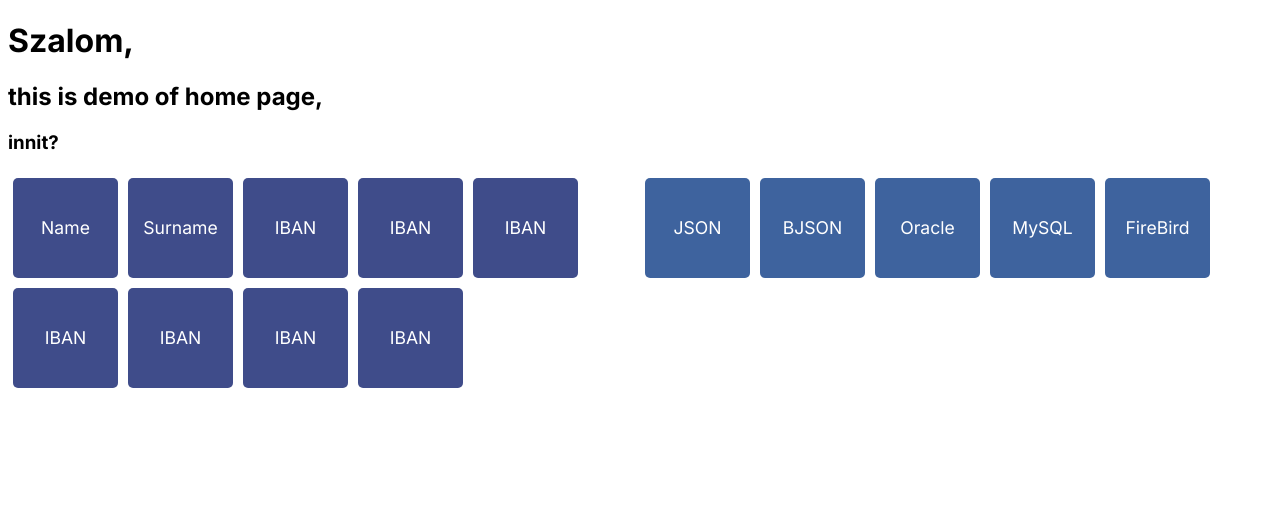
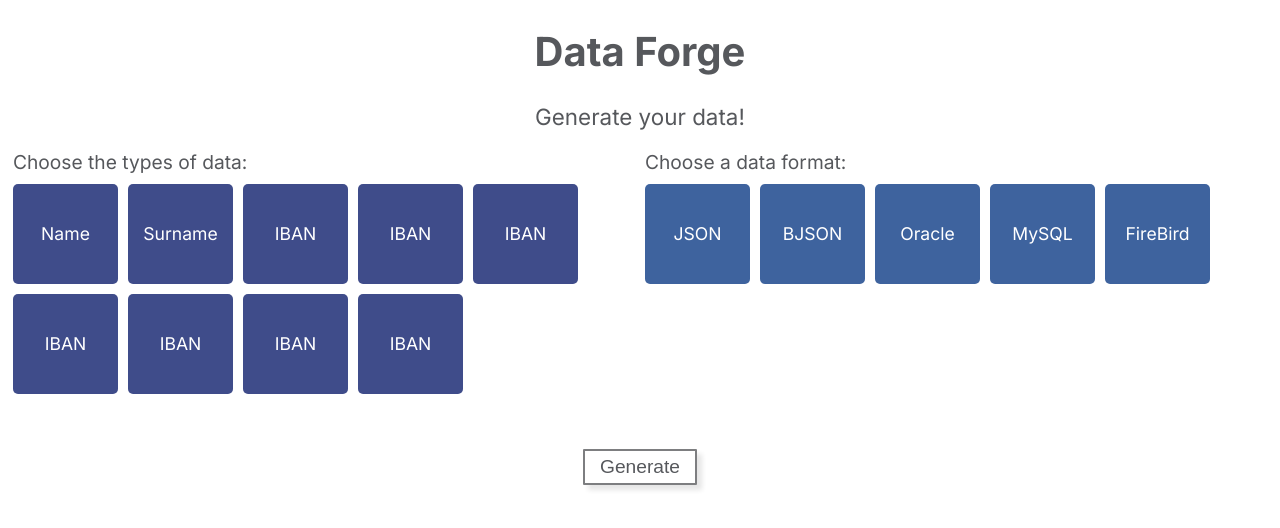
Before and after one commit to Krupahombre/DataForge, a Next.js app in the folder frontend/: page / in a window 1280 px wide. Shown: the top 528 px of the page. Built offline with nearby package versions, Linux system fonts and the light colour scheme.

Commit message:
1.6 - added main component and new layout

```diff
--- a/frontend/src/app/components/AllFormats.js
+++ b/frontend/src/app/components/AllFormats.js
@@ -2,18 +2,31 @@
 import styled from "styled-components";
 import SingleSquare from "./SingleSquare";
 
+const StyledMainDiv = styled.div`
+  max-width: 50%;
+`;
+
 const StyledAllSquaresDiv = styled.div`
   display: flex;
-  max-width: 50%;
   flex-wrap: wrap;
   height: auto;
   justify-content: flex-start;
   align-itmes: flex-start;
 `;
 
+const StyledInfo = styled.label`
+  display: flex;
+  align-itmes: center;
+  margin-bottom: 5px;
+  font-size: 1.2rem;
+  color: rgb(86, 88, 92);
+  margin-left: 5px;
+`;
+
 export default function AllFormats() {
   return (
-    <>
+    <StyledMainDiv>
+      <StyledInfo>Choose a data format:</StyledInfo>
       <StyledAllSquaresDiv>
         <SingleSquare title="JSON" color={"rgb(62, 99, 158)"} />
         <SingleSquare title="BJSON" color={"rgb(62, 99, 158)"} />
@@ -21,6 +34,6 @@
         <SingleSquare title="MySQL" color={"rgb(62, 99, 158)"} />
         <SingleSquare title="FireBird" color={"rgb(62, 99, 158)"} />
       </StyledAllSquaresDiv>
-    </>
+    </StyledMainDiv>
   );
 }
--- a/frontend/src/app/components/AllRecordsSquares.js
+++ b/frontend/src/app/components/AllRecordsSquares.js
@@ -2,15 +2,28 @@
 import styled from "styled-components";
 import SingleSquare from "./SingleSquare";
 
+const StyledMainDiv = styled.div`
+  max-width: 50%;
+`;
+
 const StyledAllSquaresDiv = styled.div`
   display: flex;
-  max-width: 50%;
   flex-wrap: wrap;
+`;
+
+const StyledInfo = styled.label`
+  display: flex;
+  align-itmes: center;
+  margin-bottom: 5px;
+  font-size: 1.2rem;
+  color: rgb(86, 88, 92);
+  margin-left: 5px;
 `;
 
 export default function AllRecordsSquares() {
   return (
-    <>
+    <StyledMainDiv>
+      <StyledInfo>Choose the types of data:</StyledInfo>
       <StyledAllSquaresDiv>
         <SingleSquare title="Name" color={"rgb(63, 76, 138)"} />
         <SingleSquare title="Surname" color={"rgb(63, 76, 138)"} />
@@ -22,6 +35,6 @@
         <SingleSquare title="IBAN" color={"rgb(63, 76, 138)"} />
         <SingleSquare title="IBAN" color={"rgb(63, 76, 138)"} />
       </StyledAllSquaresDiv>
-    </>
+    </StyledMainDiv>
   );
 }
--- /dev/null
+++ b/frontend/src/app/components/Banner.js
@@ -0,0 +1,29 @@
+import styled from "styled-components";
+
+const StyledMajorComponent = styled.div``;
+
+const StyledTitle = styled.h1`
+  display: flex;
+  align-itmes: center;
+  justify-content: center;
+  color: rgb(86, 88, 92);
+  font-size: 2.5rem;
+`;
+
+const StyledSubTitle = styled.label`
+  display: flex;
+  align-itmes: center;
+  justify-content: center;
+  margin-bottom: 20px;
+  font-size: 1.4rem;
+  color: rgb(86, 88, 92);
+`;
+
+export default function Banner() {
+  return (
+    <StyledMajorComponent>
+      <StyledTitle>Data Forge</StyledTitle>
+      <StyledSubTitle>Generate your data!</StyledSubTitle>
+    </StyledMajorComponent>
+  );
+}
--- /dev/null
+++ b/frontend/src/app/components/MainComponent.js
@@ -0,0 +1,45 @@
+import styled from "styled-components";
+import AllRecordsSquares from "./AllRecordsSquares";
+import AllFormats from "./AllFormats";
+import Banner from "./Banner";
+
+const StyledUsersChoice = styled.div`
+  display: flex;
+  align-items: flex-start;
+`;
+
+const StyledButtonDiv = styled.div`
+  display: flex;
+  justify-content: center;
+  align-items: center;
+  padding: 50px;
+`;
+
+const StyledGenerateButton = styled.button`
+  border-radius: 1px;
+  text-decoration: none;
+  background-color: white;
+  box-shadow: 5px 5px 5px 0px rgba(0, 0, 0, 0.1);
+  font-size: 1.2rem;
+  color: rgb(86, 88, 92);
+  border: 2px solid rgb(125, 126, 128);
+  align-items: center;
+  display: inline-flex;
+  cursor: pointer;
+  padding: 5px 15px;
+`;
+
+export default function MainComponent() {
+  return (
+    <>
+      <Banner />
+      <StyledUsersChoice>
+        <AllRecordsSquares />
+        <AllFormats />
+      </StyledUsersChoice>
+      <StyledButtonDiv>
+        <StyledGenerateButton>Generate</StyledGenerateButton>
+      </StyledButtonDiv>
+    </>
+  );
+}
--- a/frontend/src/app/page.js
+++ b/frontend/src/app/page.js
@@ -1,10 +1,8 @@
 "use client";
 import Image from "next/image";
 import styles from "./page.module.css";
-import SingleSquare from "./components/SingleSquare";
-import styled, { createGlobalStyle } from "styled-components";
-import AllRecordsSquares from "./components/AllRecordsSquares";
-import AllFormats from "./components/AllFormats";
+import { createGlobalStyle } from "styled-components";
+import MainComponent from "./components/MainComponent";
 
 const GlobalStyles = createGlobalStyle`
 @import url('https://fonts.googleapis.com/css2?family=Open+Sans:wght@300;400;500;600;700&display=swap');
@@ -16,23 +14,10 @@
 }
 `;
 
-const StyledUsersChoice = styled.div`
-  display: flex;
-  align-items: flex-start;
-`;
-
 export default function Home() {
   return (
     <>
-      <div>
-        <h1>Szalom,</h1>
-        <h2> this is demo of home page,</h2>
-        <h3>innit?</h3>
-      </div>
-      <StyledUsersChoice>
-        <AllRecordsSquares />
-        <AllFormats />
-      </StyledUsersChoice>
+      <MainComponent />
     </>
   );
 }
```
